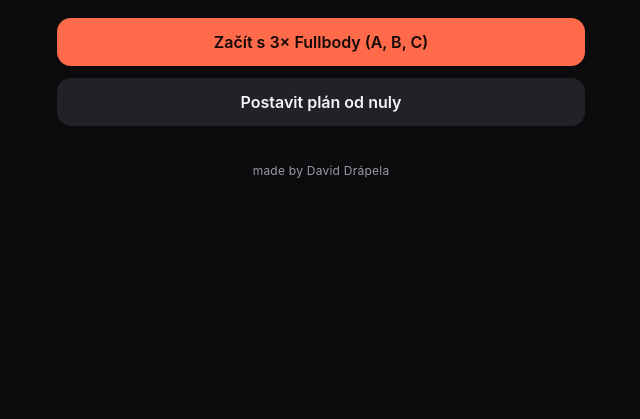
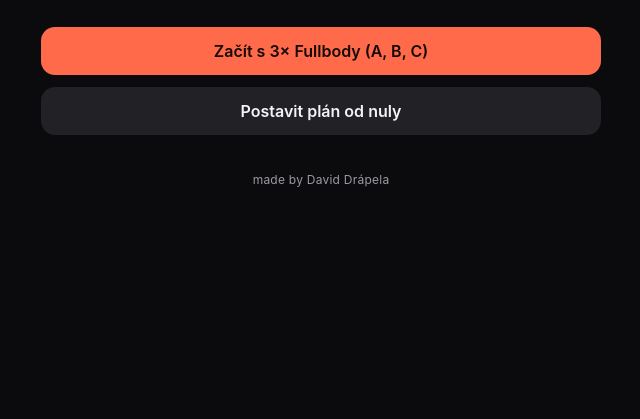
Before and after one commit to ZevLak22/overload, a plain HTML site: page index.html in a window 1280 px wide. Shown: the part 381-800 px from the top of the page, without its empty margins (319-959 px from the left). Drawn offline with Linux system fonts and the light colour scheme.

Commit message:
Pevná obrazovka bez posouvání

```diff
--- a/app.js
+++ b/app.js
@@ -335,7 +335,7 @@ function render() {
   if (v === 'exd') drawChart(); else if (roC) { roC.disconnect(); roC = null; }
   if (v === 'log') uiElapsed();
 }
-function go(r) { R = r; armed = null; render(); scrollTo(0, 0); }
+function go(r) { R = r; armed = null; render(); ($('#app').scrollTop = 0); }
 
 /* ================= trénink ================= */
 function buildEx(e, dl, skip) {
--- a/index.html
+++ b/index.html
@@ -2,7 +2,7 @@
 <html lang="cs" data-theme="dark">
 <head>
 <meta charset="utf-8">
-<meta name="viewport" content="width=device-width,initial-scale=1,viewport-fit=cover">
+<meta name="viewport" content="width=device-width,initial-scale=1,maximum-scale=1,user-scalable=no,viewport-fit=cover">
 <title>Overload</title>
 <meta name="theme-color" content="#0b0b0d">
 <meta name="apple-mobile-web-app-capable" content="yes">
@@ -22,9 +22,10 @@
  --sat:env(safe-area-inset-top);--sab:env(safe-area-inset-bottom)}
 :root[data-theme=light],:root[data-theme=dark]{color-scheme:dark}
 *{box-sizing:border-box;min-width:0;-webkit-tap-highlight-color:transparent}
+html,body{height:100%;overflow:hidden;overscroll-behavior:none;touch-action:manipulation}
 html{background:var(--bg)}
 body{margin:0;background:var(--bg);color:var(--ink);font:16px/1.45 -apple-system,BlinkMacSystemFont,"SF Pro Text",system-ui,"Segoe UI",Roboto,sans-serif;overflow-x:clip;overscroll-behavior-y:none}
-main{max-width:560px;margin:0 auto;padding:calc(12px + var(--sat)) max(16px,env(safe-area-inset-right)) calc(110px + var(--sab)) max(16px,env(safe-area-inset-left))}
+main{position:fixed;inset:0;overflow-y:auto;overflow-x:hidden;-webkit-overflow-scrolling:touch;overscroll-behavior:contain;padding:calc(12px + var(--sat)) max(16px,env(safe-area-inset-right),calc((100% - 560px)/2)) calc(110px + var(--sab)) max(16px,env(safe-area-inset-left),calc((100% - 560px)/2))}
 button{font:inherit;color:inherit;cursor:pointer}
 h1,h2,h3{margin:0;letter-spacing:-.02em}
 h1{font-size:34px;line-height:1.05;font-weight:800}
@@ -157,7 +158,7 @@ details{background:var(--card);border-radius:16px;padding:14px 16px;margin-top:1
 summary{font-weight:700;color:var(--ink);cursor:pointer;min-height:24px}
 details p{margin:10px 0 0}
 .empty{text-align:center;padding:40px 10px;color:var(--mute)}
-.welcome{min-height:calc(100vh - 140px);display:flex;flex-direction:column;justify-content:center;gap:12px;text-align:center}
+.welcome{min-height:100%;display:flex;flex-direction:column;justify-content:center;gap:12px;text-align:center}
 .welcome svg{width:120px;height:120px;margin:0 auto 10px;border-radius:28px}
 .welcome .logo{font-size:44px}
 .welcome p{color:var(--mute);margin:0 auto 18px;max-width:320px}
```
